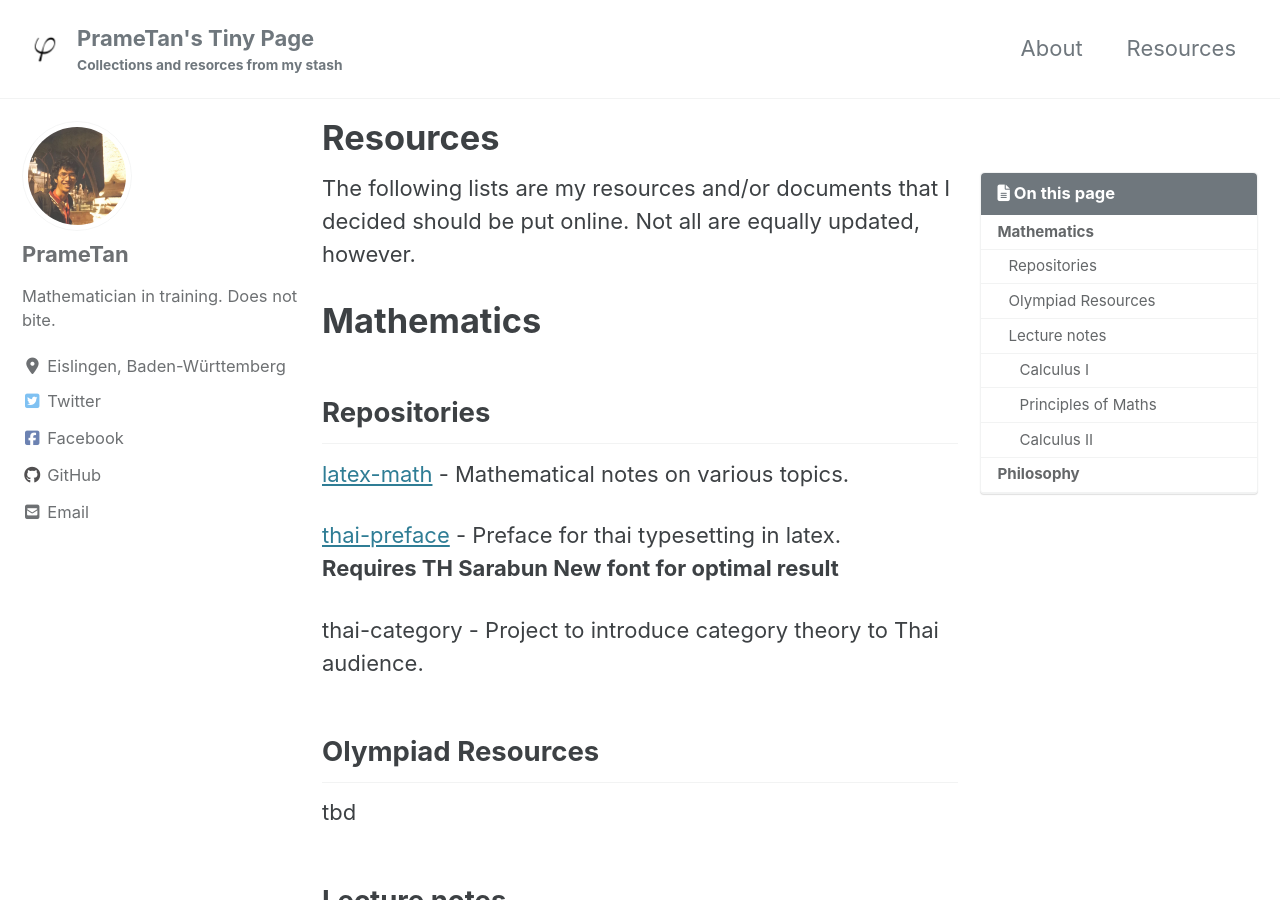
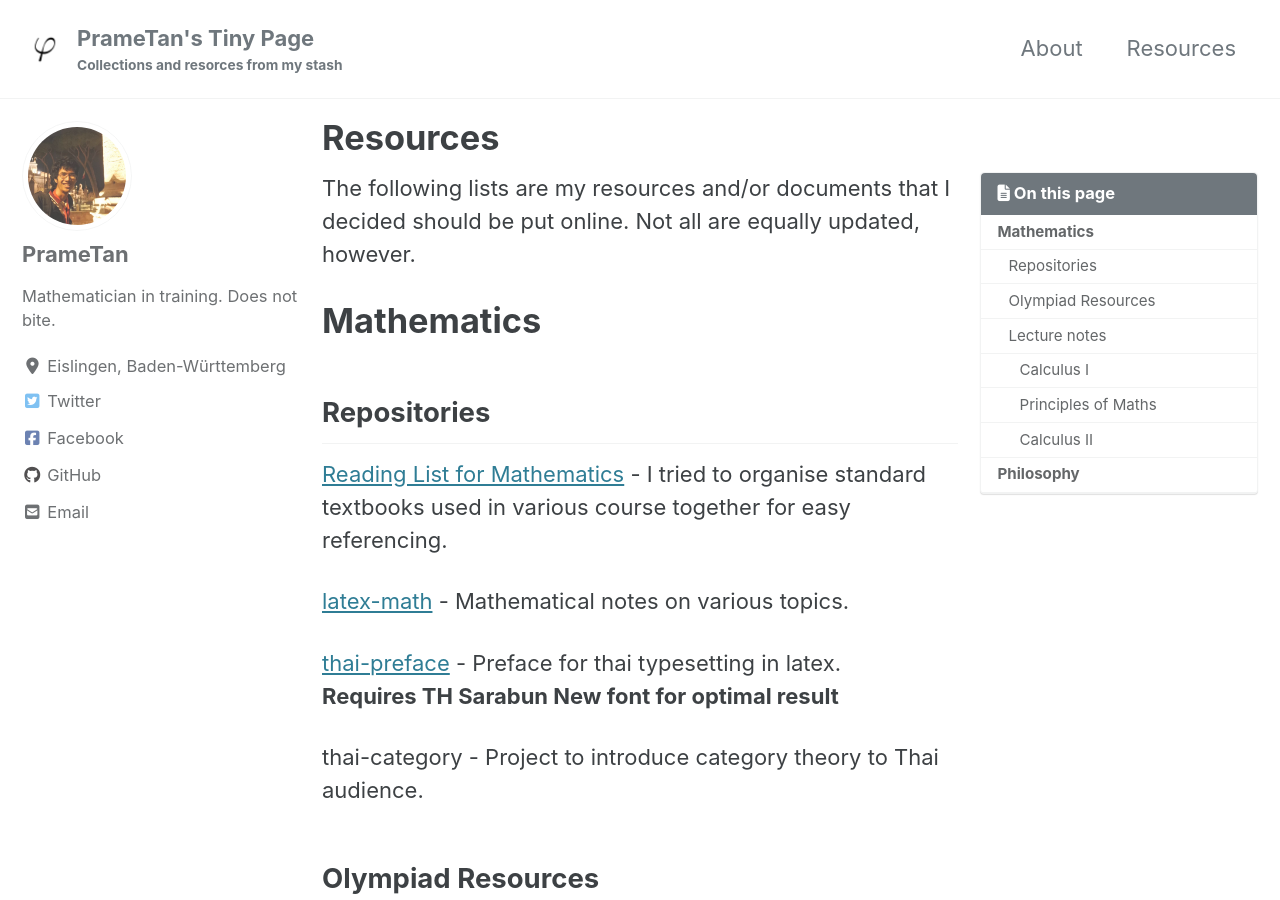
Before and after one commit to PrameTan/prametan.github.io, a Jekyll site: the page built from _pages/resources.md, in a window 1280 px wide and 900 px high. Built offline with Jekyll 4.4.1, drawn with Linux system fonts in a browser that asks for light colours; cached includes are drawn as plain includes; nearby versions of some CDN libraries.

Commit message:
Added link to the reading list

```diff
--- a/_pages/resources.md
+++ b/_pages/resources.md
@@ -11,6 +11,8 @@ The following lists are my resources and/or documents that I decided should be p
 # Mathematics
 
 ## Repositories
+
+[Reading List for Mathematics](https://docs.google.com/document/d/1C6XUwaiimaWRSIdmlumEDaPKjFMdXtDeZEQEUXsLvy0/edit?usp=sharing) - I tried to organise standard textbooks used in various course together for easy referencing.
 
 [latex-math](/latex-math/ "latex-math") - Mathematical notes on various topics.
 
```
